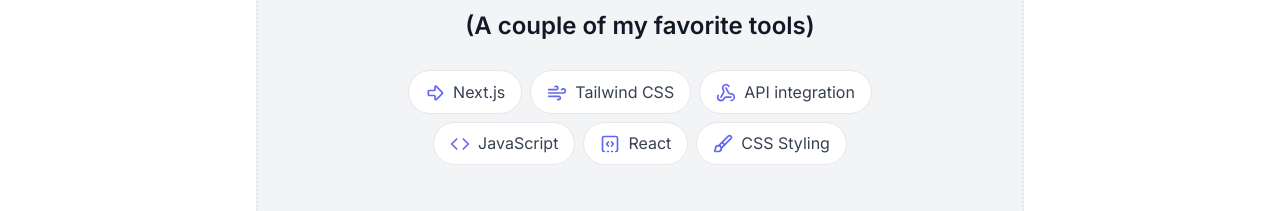
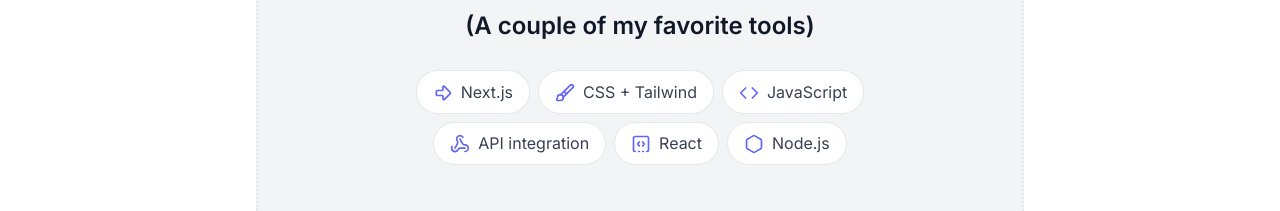
Before and after one commit to keilmart/portfolioV3, a Next.js app: page / in a window 1280 px wide. Shown: the part 675-886 px from the top of the page. Built offline with nearby package versions, Linux system fonts and the light colour scheme; no server answers; the database is empty.

Commit message:
Update skills

```diff
--- a/components/HomepageListedSkills/HomepageListedSkills.js
+++ b/components/HomepageListedSkills/HomepageListedSkills.js
@@ -3,7 +3,7 @@ import Capsule from "./Capsule";
 import {
   SquareDashedBottomCode,
   Brush,
-  Wind,
+  Hexagon,
   Code,
   Webhook,
   ArrowBigRight,
@@ -22,9 +22,14 @@ const HomepageListedSkills = () => {
           icon={<ArrowBigRight className="w-5 h-6 text-indigo-500" />}
         />
         <Capsule
-          text="Tailwind CSS"
+          text="CSS + Tailwind"
           className="m-1 hover:-rotate-2"
-          icon={<Wind className="w-5 h-6 text-indigo-500" />}
+          icon={<Brush className="w-5 h-6 text-indigo-500" />}
+        />
+        <Capsule
+          text="JavaScript"
+          className="m-1 hover:-rotate-2"
+          icon={<Code className="w-5 h-6 text-indigo-500" />}
         />
         <Capsule
           text="API integration"
@@ -32,19 +37,14 @@ const HomepageListedSkills = () => {
           icon={<Webhook className="w-5 h-6 text-indigo-500" />}
         />
         <Capsule
-          text="JavaScript"
-          className="m-1 hover:-rotate-2"
-          icon={<Code className="w-5 h-6 text-indigo-500" />}
-        />
-        <Capsule
           text="React"
           className="m-1 hover:rotate-2"
           icon={<SquareDashedBottomCode className="w-5 h-6 text-indigo-500" />}
         />
         <Capsule
-          text="CSS Styling"
+          text="Node.js"
           className="m-1 hover:-rotate-2"
-          icon={<Brush className="w-5 h-6 text-indigo-500" />}
+          icon={<Hexagon className="w-5 h-6 text-indigo-500" />}
         />
       </div>
     </div>
```
